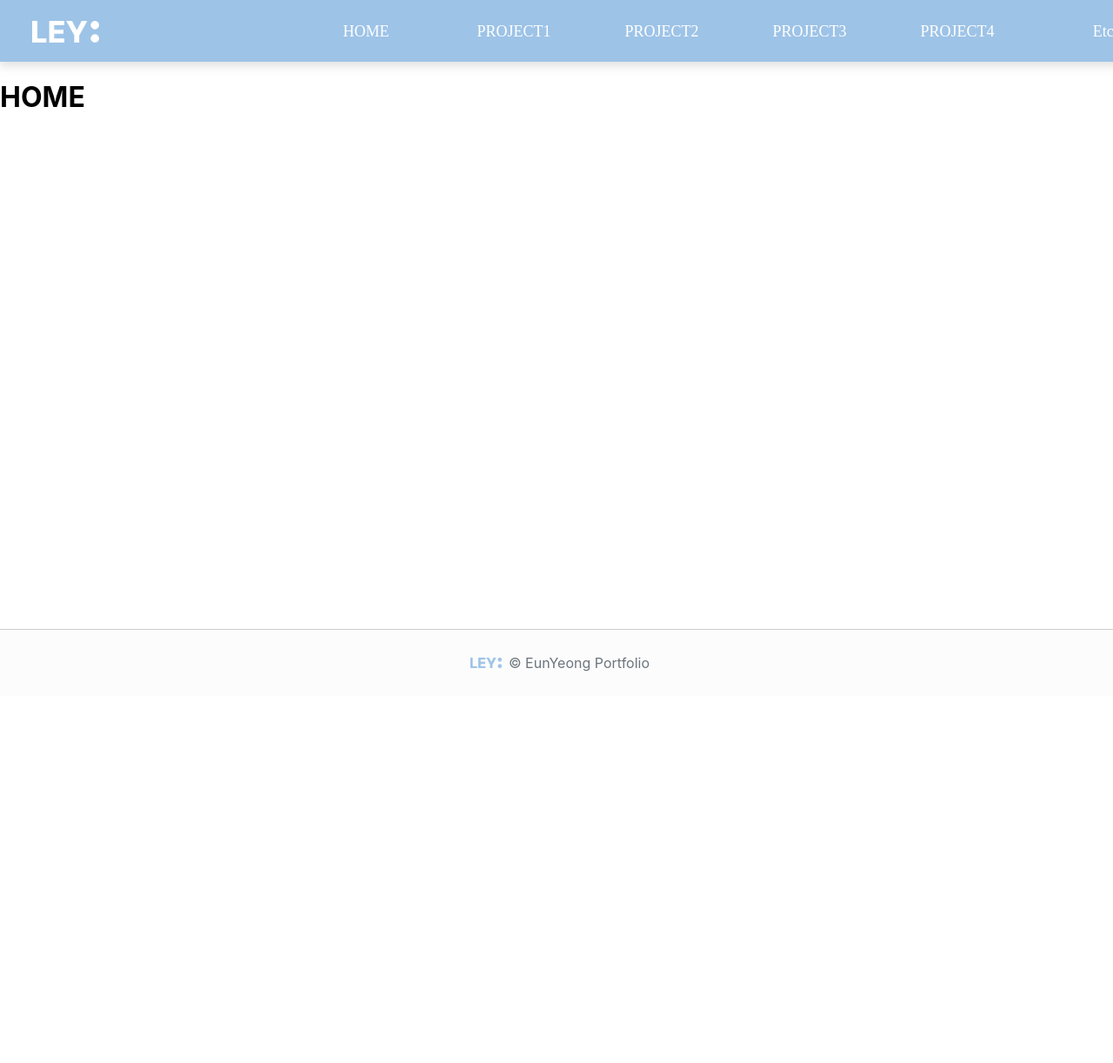
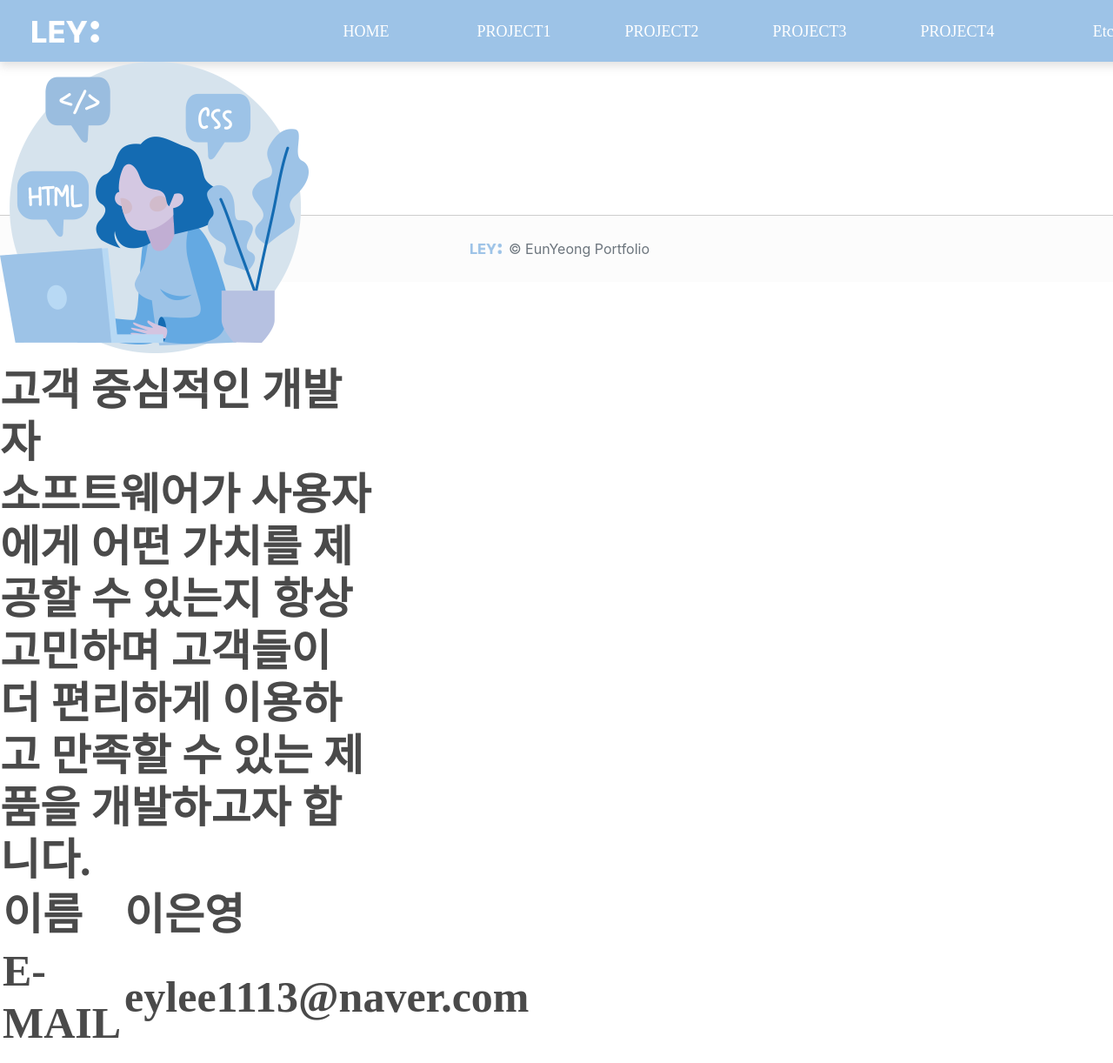
Before and after one commit to eunyeong1113/portfolio, a React (Create React App) app: page / in a window 1280 px wide. Shown: the top 1222 px of the page at 87% size. Before the commit the page ends 800 px from the top, so only its background shows below. Built offline with nearby package versions, Linux system fonts and the light colour scheme.

Commit message:
[#3] Feat: AboutMe 페이지 콘텐츠 작성완료

```diff
--- /dev/null
+++ b/src/components/Home/aboutMe.tsx
@@ -0,0 +1,53 @@
+/* eslint-disable jsx-a11y/alt-text */
+/** @jsxImportSource @emotion/react */
+
+import {css} from '@emotion/react';
+
+const AboutME = () => {
+    return(
+        <div css={back}>
+            <div>
+                <img src="/me.png" alt="aboutme" />
+            </div>
+            <div>
+                <div>고객 중심적인 개발자</div>
+                <div>
+                    소프트웨어가 사용자에게 어떤 가치를 제공할 수 있는지
+                    항상 고민하며 고객들이 더 편리하게 이용하고
+                    만족할 수 있는 제품을 개발하고자 합니다.
+                </div>
+            </div>
+            <div>
+                <table>
+                    <tr>
+                        <td>이름</td>
+                        <td>이은영</td>
+                    </tr>
+                    <tr>
+                        <td>E-MAIL</td>
+                        <td>eylee1113@naver.com</td>
+                    </tr>
+                    <tr>
+                        <td>MBTI</td>
+                        <td>ESFP</td>
+                    </tr>
+                </table>
+            </div>
+        </div>
+    );
+}
+export default AboutME;
+const back = css`
+    width:100%;
+    /* 고객 중심적인 개발자 */
+width: 429px;
+height: 76px;
+
+font-family: 'Pretendard';
+font-style: normal;
+font-weight: 700;
+font-size: 50px;
+line-height: 60px;
+
+color: #4A4A4A;
+`;
--- a/src/components/footer.tsx
+++ b/src/components/footer.tsx
@@ -22,12 +22,12 @@ export default Footer;
 const footer = css`
     background-color: #fcfcfc;
     width: 100%;
-    position:fixed;
-    bottom:0px;
+    // position : relative;
+    // transform : translateY(0%);
+    // bottom:0px;
 
 `;
 const footer__contents = css`
-
     background-color: #ffffff;
     height: 100px;
     display: flex;
--- a/src/pages/Home.tsx
+++ b/src/pages/Home.tsx
@@ -1,11 +1,19 @@
+/* eslint-disable jsx-a11y/alt-text */
+/** @jsxImportSource @emotion/react */
 import React from "react";
+import AboutME from "../components/Home/aboutMe";
+import { css } from "@emotion/react";
 
 
 const Home = () => {
   return(
-    <div>
-      <h1> HOME </h1>
+    <div css={wrap}>
+      <AboutME/>
     </div>
   );
 };
 export default Home;
+const wrap = css`
+  min-height: 100%;
+  height: auto;
+`;
```
Also changed, not shown: src/components/test.tsx (added, +11 -0 lines), public/me.png (added).
